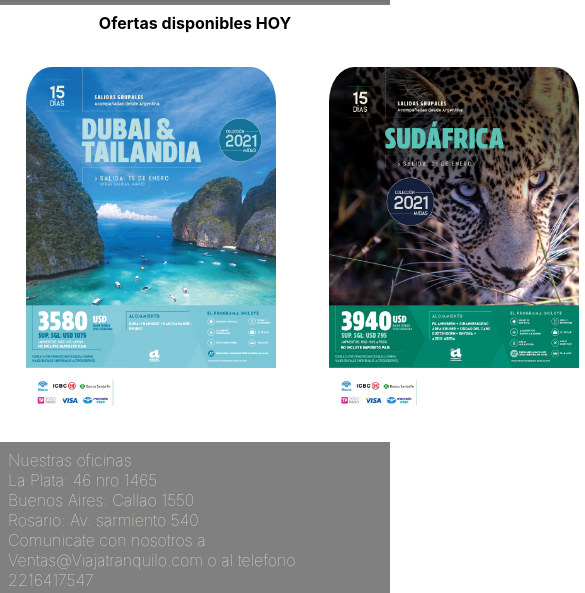
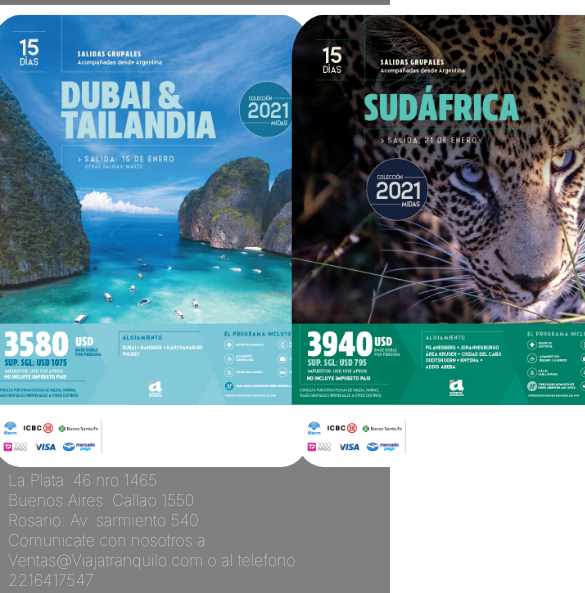
Before and after one commit to luzmeder/EntregaFinal, a plain HTML site: page pages/ofertas.html in a window 390 px wide. Shown: the part 46-639 px from the top of the page, 585 px wide, since content can reach past the window. Drawn offline with Linux system fonts and the light colour scheme.

```diff
--- a/Style.css
+++ b/Style.css
@@ -60,12 +60,12 @@
         padding: 1rem;
     }
 
-    /* .ofertas{
+    .ofertas{
         display: grid;
         grid-template-areas:
         "titulo1, imagen1"
         "imagen2, imagen3";
-    }*/
+    }
 
 }
 
@@ -94,6 +94,8 @@
     border-radius: 10%;
     width: 250px;
     margin: 7mm;
+    cursor: pointer;
+    transform: scale(1.3);
 
 }
 
--- a/pages/ofertas.html
+++ b/pages/ofertas.html
@@ -6,7 +6,7 @@
     <meta name="viewport" content="width=device-width, initial-scale=1.0">
     <link rel="stylesheet" href="../Style.css">
     <link rel="stylesheet" href="https://cdnjs.cloudflare.com/ajax/libs/font-awesome/6.0.0/css/all.min.css">
-    <title>Document</title>
+    <title>VIAJA TRANQUILO</title>
 </head>
 <title>MENU DE AGENCIA DE VIAJES</title>
 <!-- <article> -->
@@ -42,8 +42,6 @@
         <img class="imagen" src="../assets/promo1.jpg">
         <img class="imagen" src="../assets/promo2.jpg">
         <img class="imagen" src="../assets/promo3.jpg">
-        <!--video por el momento eliminado
-    <iframe width="560" height="315" src="https://www.youtube.com/embed/zfYMAuPprM4" title="YouTube video player" frameborder="0" allow="accelerometer; autoplay; clipboard-write; encrypted-media; gyroscope; picture-in-picture" allowfullscreen></iframe> -->
         </div>
     </article>
 
```
Also changed, not shown: pages/contacto.html (+1 -1 lines), pages/paquetesturisticos.html (+1 -1 lines), pages/sobrenosotros.html (+1 -1 lines).
